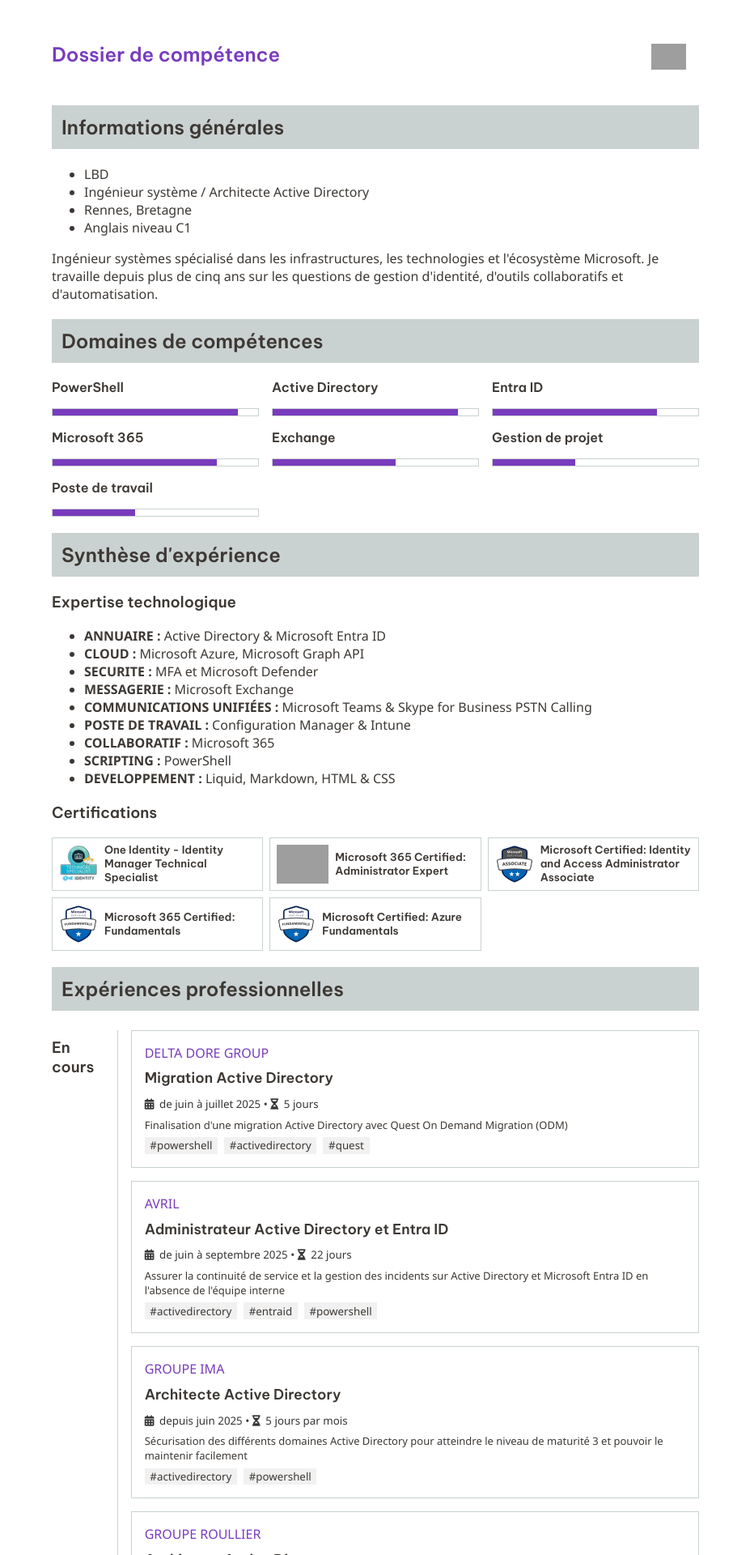
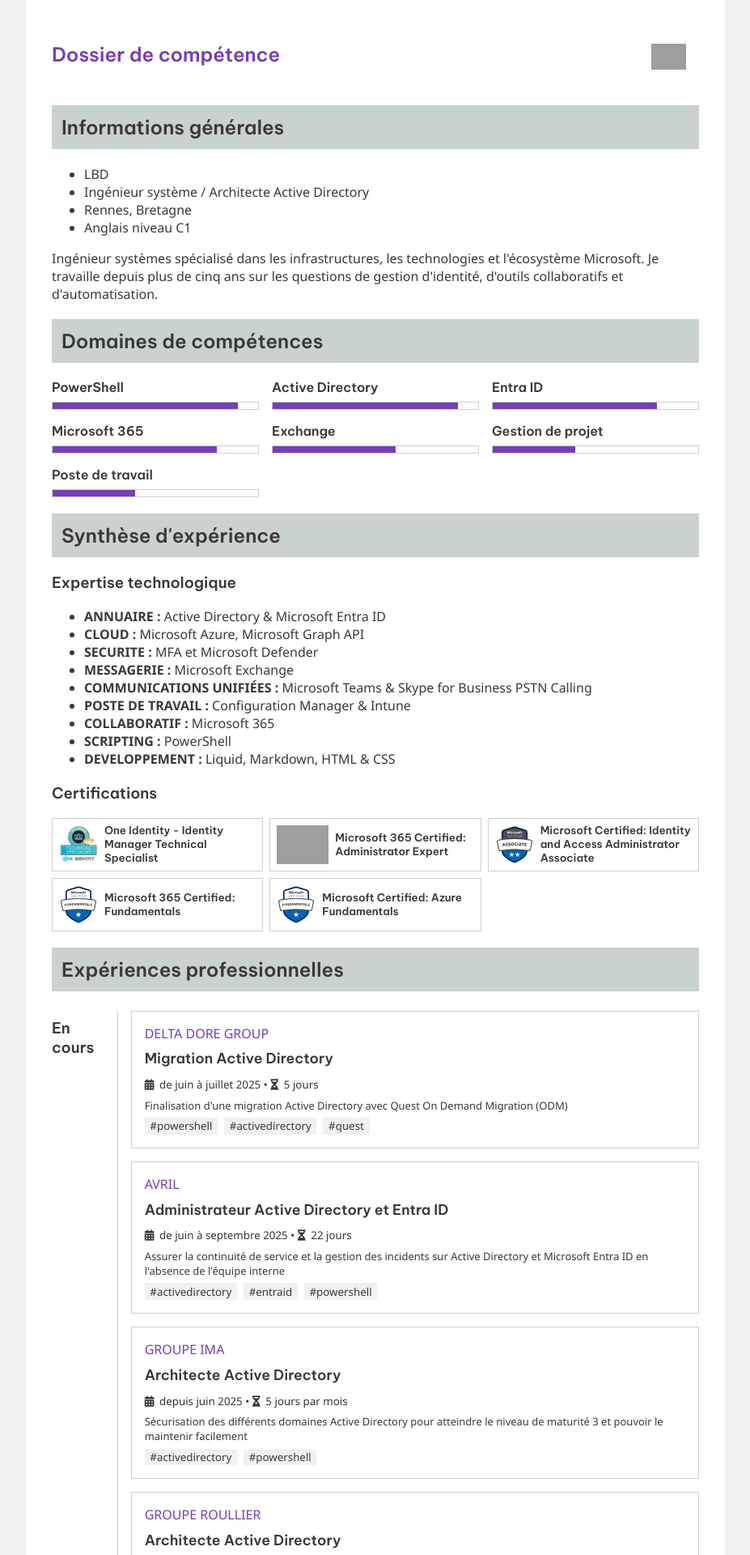
Before and after one commit to leobouard/leobouard.github.io, a Jekyll site: the page built from _pages/cv-metsys.html, in a window 1280 px wide. Shown: the top 1920 px of the page at 81% size, without its empty margins (176-1103 px from the left). Built offline with Jekyll 4.4.1, drawn with Linux system fonts in a browser that asks for light colours; nearby versions of some CDN libraries; some web fonts are replaced; grey boxes are pictures that could not be loaded.

Commit message:
Update metsys.scss

```diff
--- a/assets/css/metsys.scss
+++ b/assets/css/metsys.scss
@@ -26,11 +26,16 @@
     margin: 0;
 }
 
+main {
+    background: var(--lightaccent);
+}
+
 section {
     max-width: 800px;
     margin: auto;
     padding: 2em;
     position: relative;
+    background: var(--background);
 }
 
 h1, h2, h3, h4, h5, h6 {
@@ -55,7 +60,7 @@
 }
 
 .skills span {
-    margin-bottom: 1em;
+    margin-bottom: 0.5em;
     display: block;
 }
 
```
